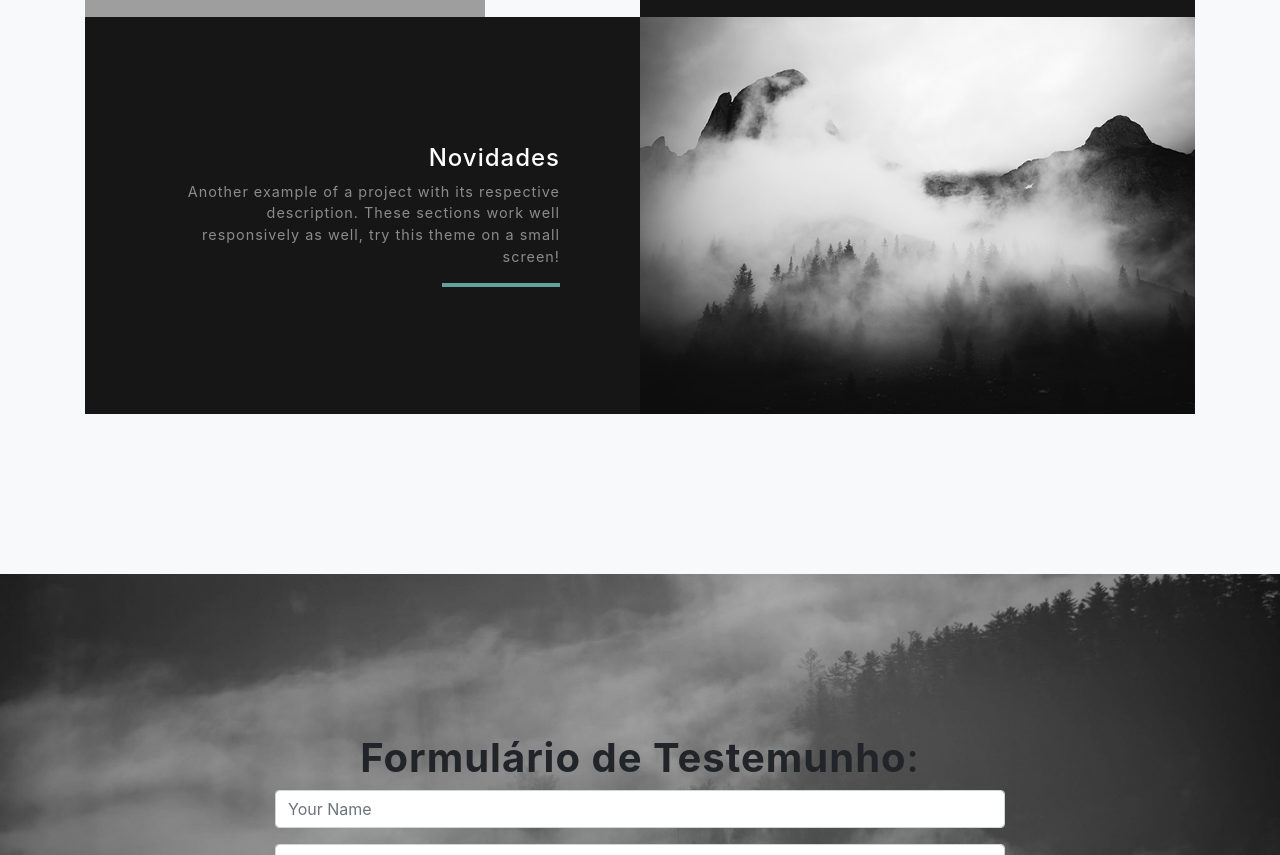
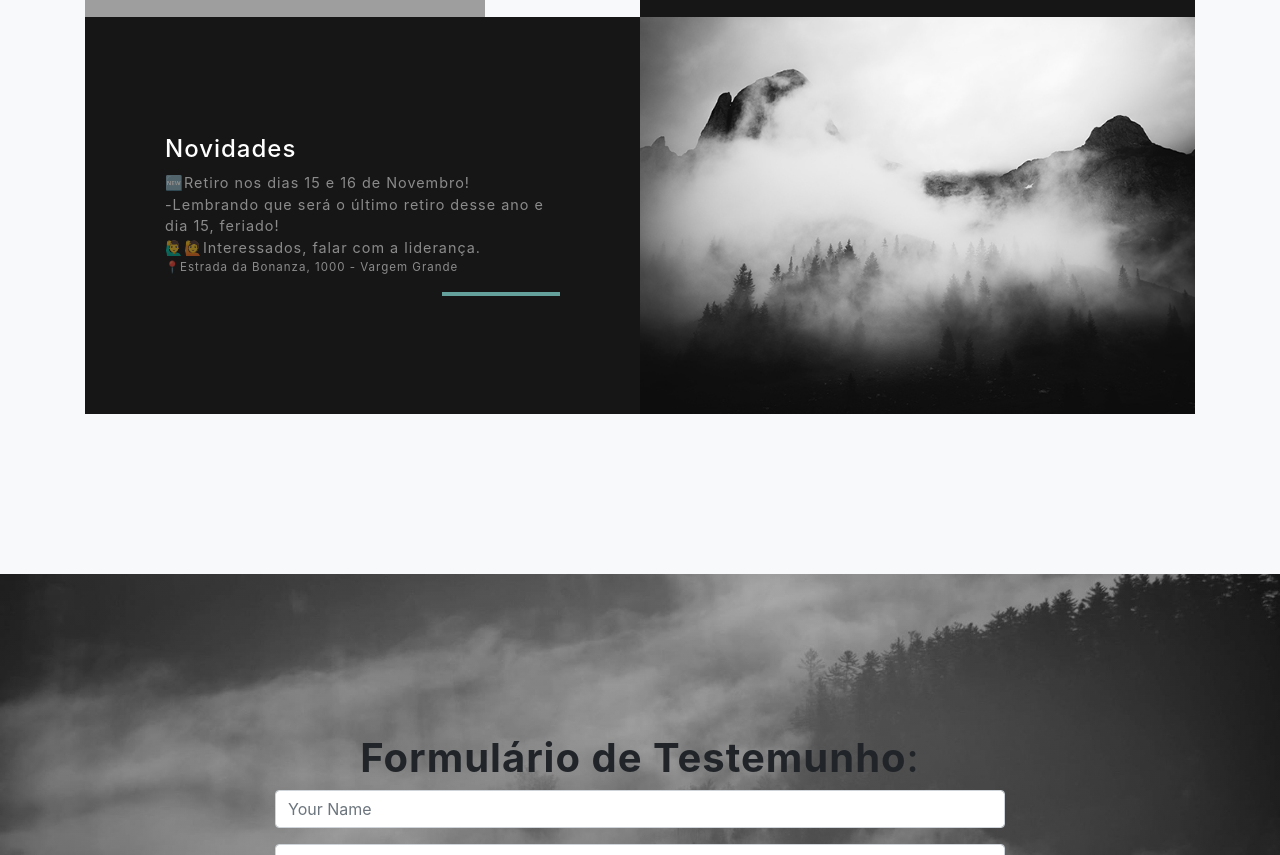
Before and after one commit to samuerkim/mepdaehan, a website with bundled scripts: page index.html in a window 1280 px wide. Shown: the part 2338-3193 px from the top of the page. Built offline with nearby package versions, Linux system fonts and the light colour scheme; grey boxes are pictures that could not be loaded.

Commit message:
news updated

```diff
--- a/index.html
+++ b/index.html
@@ -127,9 +127,11 @@
         <div class="col-lg-6 order-lg-first">
           <div class="bg-black text-center h-100 project">
             <div class="d-flex h-100">
-              <div class="project-text w-100 my-auto text-center text-lg-right">
+              <div class="project-text w-100 my-auto text-center text-lg-left">
                 <h4 class="text-white">Novidades</h4>
-                <p class="mb-0 text-white-50">Another example of a project with its respective description. These sections work well responsively as well, try this theme on a small screen!</p>
+                <p class="mb-0 text-white-50">🆕Retiro nos dias 15 e 16 de Novembro! <br> -Lembrando que será o último retiro desse ano e dia 15, feriado! <br>🙋‍♂️🙋Interessados, falar com a liderança.<br>
+                  <div class="small text-white-50">📍Estrada da Bonanza, 1000 - Vargem Grande</div>
+                  </p>
                 <hr class="d-none d-lg-block mb-0 mr-0">
               </div>
             </div>
```
